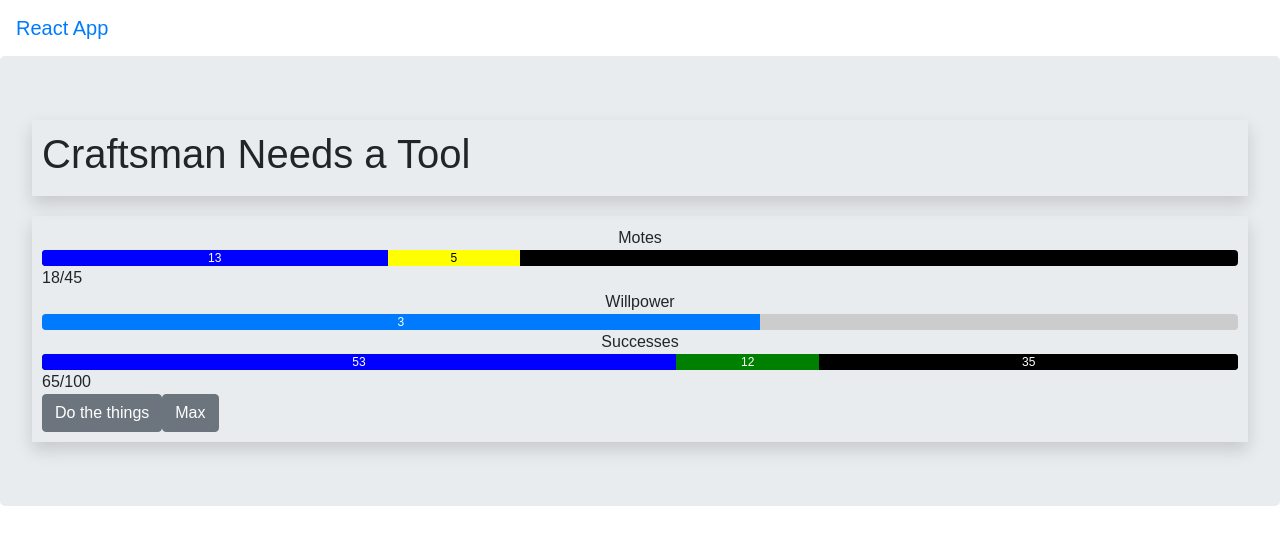
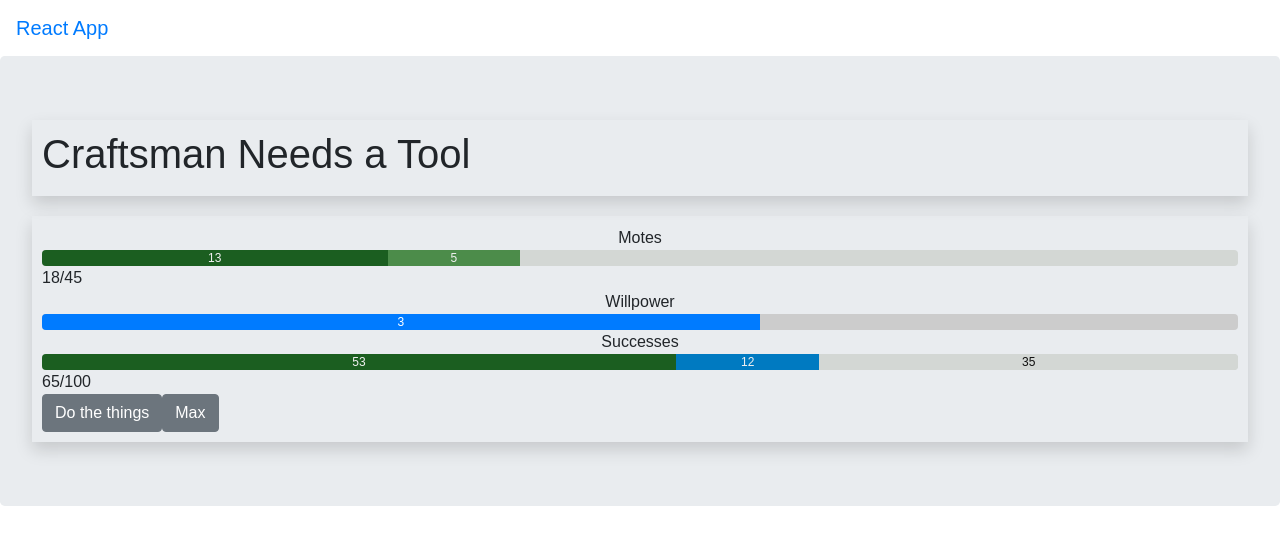
Before and after one commit to Everspace/craftsman-needs-a-tool, a React (Create React App) app: page / in a window 1280 px wide. Shown: the top 544 px of the page. Built offline with nearby package versions, Linux system fonts and the light colour scheme.

Commit message:
Rewrite scss stuff to use material color pallet. Rewrite SuccessBar.js to be use scss modules.

```diff
--- a/src/components/atoms/ProgressBar.module.scss
+++ b/src/components/atoms/ProgressBar.module.scss
@@ -1,13 +1,16 @@
+@import 'styles/Colors.scss';
+
 .container {
+  @extend .grey-100;
   display: flex;
   overflow: hidden;
   height: 1rem;
   font-size: 0.75rem;
   border-radius: 0.25rem;
-  background-color: black;
 }
 
 .bar {
+  @extend .grey-500;
   display: flex;
   flex-direction: column;
   text-align: center;
--- a/src/components/molecules/MoteBar.module.scss
+++ b/src/components/molecules/MoteBar.module.scss
@@ -1,9 +1,9 @@
+@import 'styles/Colors.scss';
+
 .personalBar {
-  background-color: blue;
-  color: white;
+  @extend .primary;
 }
 
 .peripheralBar {
-  background-color: yellow;
-  color: black;
+  @extend .primary-light;
 }
--- a/src/components/molecules/SuccessBar.js
+++ b/src/components/molecules/SuccessBar.js
@@ -1,36 +1,28 @@
 import React from "react"
 import CentreText from "components/atoms/CentreText"
-import ProgressBar from "components/atoms/ProgressBar";
+import ProgressBar from "components/atoms/ProgressBar"
+import styles from './SuccessBar.module.scss'
 
 export default props => {
-  let used = props.total - props.available;
-  let remaining = props.target - props.total;
+  let used = props.total - props.available
+  let remaining = props.target - props.total
 
   let usedBar = {
     value: used,
     text: used,
-    style: {
-      backgroundColor: "blue",
-      color: "white",
-    }
+    className: styles.usedBar,
   }
 
   let availableBar = {
     value: props.available,
     text: props.available,
-    style: {
-      backgroundColor: "green",
-      color: "white",
-    }
+    className: styles.availableBar
   }
 
   let remainingBar = {
     value: remaining,
     text: remaining,
-    style: {
-      backgroundColor: "black",
-      color: "white",
-    }
+    className: styles.remainingBar,
   }
 
   return (
@@ -39,5 +31,5 @@ export default props => {
       <ProgressBar max={props.target} bars={[usedBar, availableBar, remainingBar]}/>
       <div>{props.total}/{props.target}</div>
     </div>
-  );
-};
+  )
+}
--- /dev/null
+++ b/src/components/molecules/SuccessBar.module.scss
@@ -0,0 +1,13 @@
+@import 'styles/Colors.scss';
+
+.usedBar {
+  @extend .primary;
+}
+
+.availableBar {
+  @extend .secondary-dark;
+}
+
+.remainingBar {
+  @extend .grey-100;
+}
--- /dev/null
+++ b/src/styles/Colors.scss
@@ -0,0 +1,36 @@
+@import "./Utils.scss";
+
+//Colors
+//Tool: https://material.io/tools/color/#!
+//My version: https://material.io/tools/color/#!/?view.left=1&view.right=1&primary.color=1B5E20&secondary.color=03A9F4&primary.text.color=f0f0f0&secondary.text.color=0f0f0f
+
+$color-white: #f0f0f0;
+$color-black: #0f0f0f;
+.white {@include xony($color-black, $color-white);}
+.black {@include xony($color-white, $color-black);}
+
+$color-primary-light:   #4c8c4a;
+$color-primary:         #1b5e20;
+$color-primary-dark:    #003300;
+.primary-light   {@include xony($color-white, $color-primary-light)}
+.primary         {@include xony($color-white, $color-primary)}
+.primary-dark    {@include xony($color-white, $color-primary-dark)}
+
+$color-secondary-light: #67daff;
+$color-secondary:       #03a9f4;
+$color-secondary-dark:  #007ac1;
+.secondary-light {@include xony($color-black, $color-secondary-light);}
+.secondary       {@include xony($color-black, $color-secondary);}
+.secondary-dark  {@include xony($color-white, $color-secondary-dark);}
+
+$color-grey-100: mix($color-primary, #DDD, 5%);
+$color-grey-200: mix($color-primary, #BBB, 5%);
+$color-grey-300: mix($color-primary, #999, 5%);
+$color-grey-400: mix($color-primary, #555, 5%);
+$color-grey-500: mix($color-primary, #222, 5%);
+
+.grey-100 {@include xony($color-black, $color-grey-100);}
+.grey-200 {@include xony($color-black, $color-grey-200);}
+.grey-300 {@include xony($color-black, $color-grey-300);}
+.grey-400 {@include xony($color-white, $color-grey-400);}
+.grey-500 {@include xony($color-white, $color-grey-500);}
--- /dev/null
+++ b/src/styles/Utils.scss
@@ -0,0 +1,5 @@
+/* Puts X color on Y background*/
+@mixin xony($textColor, $backgroundColor) {
+  color: $textColor;
+  background-color: $backgroundColor;
+}
```
